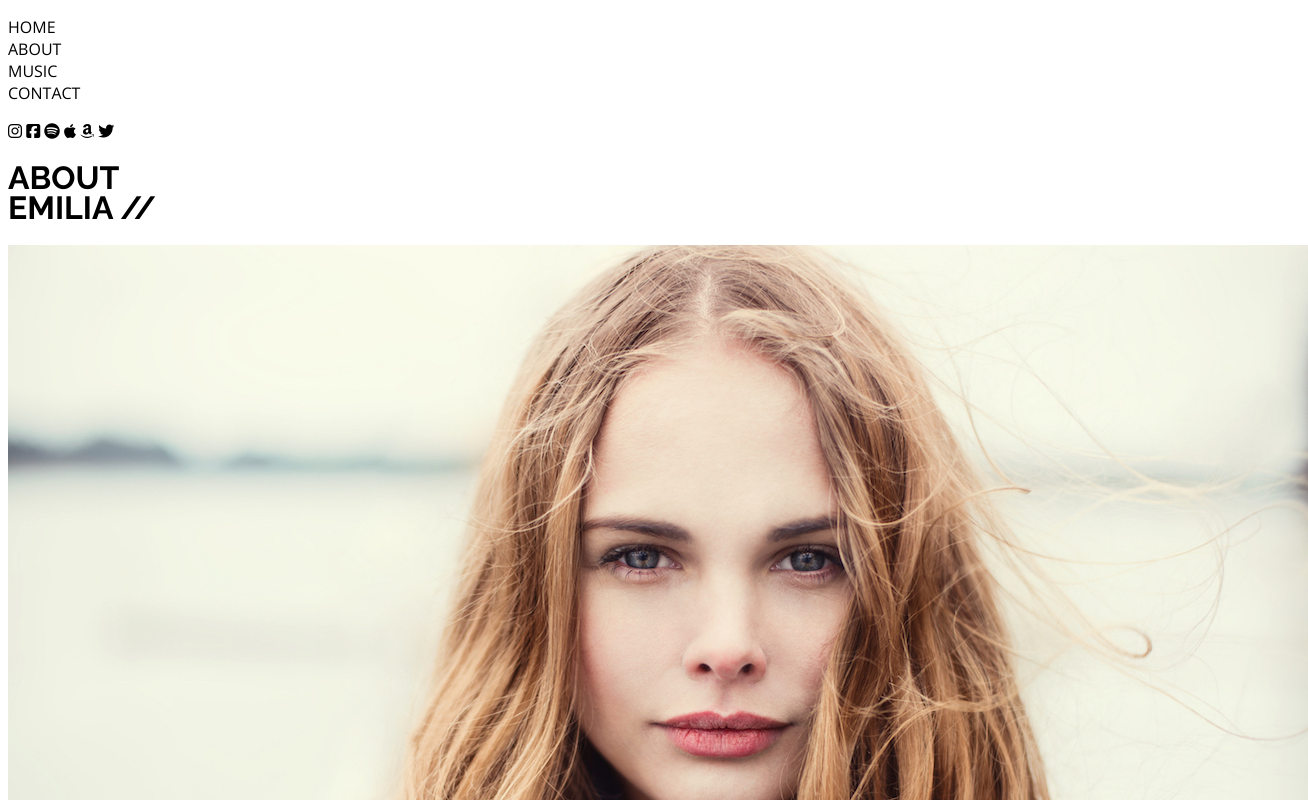
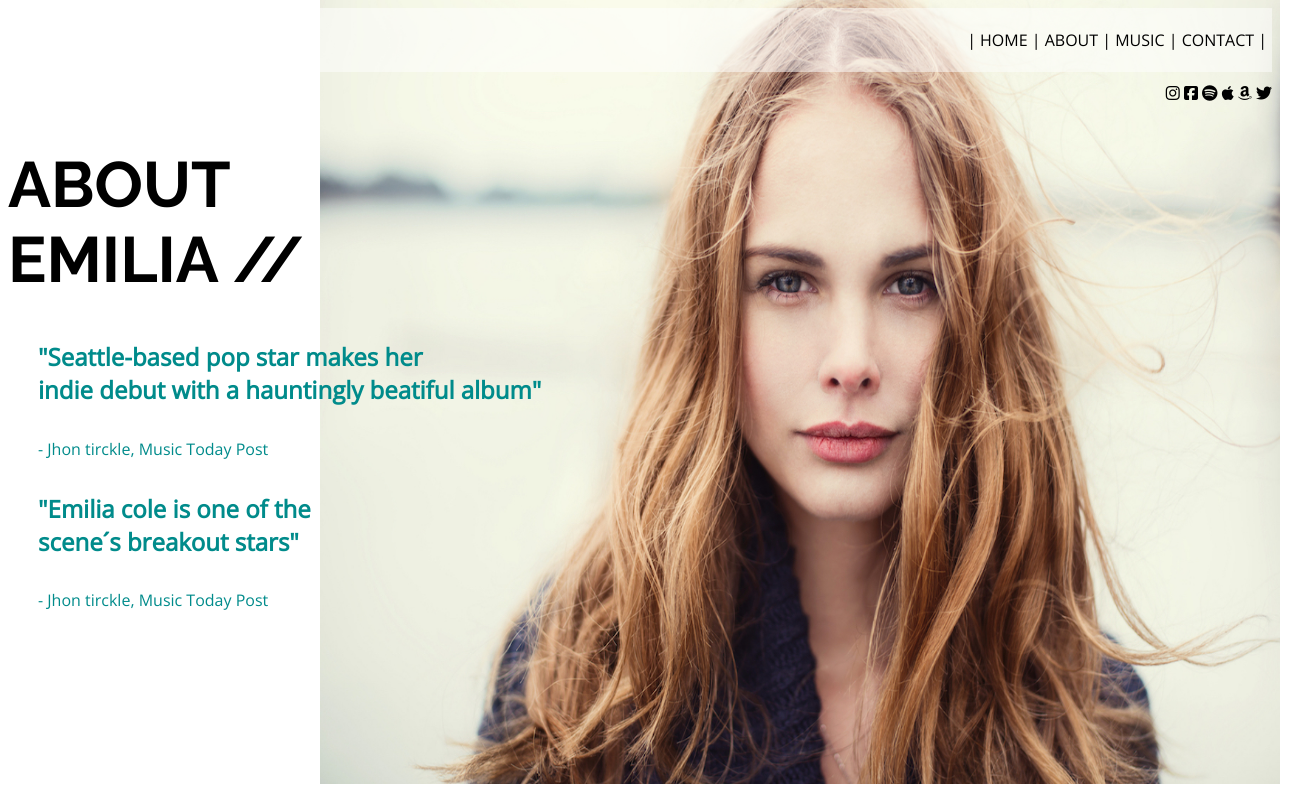
Before and after one commit to Alejandrodlk/Emilia_Cole, a website: page views/about.html in a window 1280 px wide. Shown: the top 800 px of the page, 1308 px wide, since content can reach past the window. Drawn offline with nearby package versions, Linux system fonts and the light colour scheme.

Commit message:
styles about done

```diff
--- a/public/css/about.css
+++ b/public/css/about.css
@@ -1,3 +1,18 @@
-.about h1{
-    line-height: 30px; /* Para achicar o agrandar el espacio que deja el <br> */
+body.about{
+    background-image: url("/images/emilia-about.jpg"); /* Imagen de fondo */
+    background-size: 75% 125% ; /* Achico la imagen, por defecto se repite para completar el 100% de la patalla */
+    background-repeat: no-repeat; /* Hago que no se repita */
+    background-position: right top ; /* Para ajustar para arriba */
 }
+
+.about section{
+    margin-left: 30px;
+    color: darkcyan;
+}
+.about h4{
+    font-size: 24px; /* tamaño fuente */
+}
+
+.about ul{
+    padding: 000;
+}
--- a/public/css/general.css
+++ b/public/css/general.css
@@ -16,6 +16,10 @@ h1,h2{
     font-family: "Raleway";
 }
 
+h1{
+    font-size: 64px; /* tamaño de fuente */
+}
+
 header nav ul li{
     text-transform: uppercase;
 }
--- /dev/null
+++ b/public/css/header.css
@@ -0,0 +1,17 @@
+header.horizontal nav ul li{ /* Selector de clase en html <header (about) class="horizontal"> */
+    display: inline; /* Cambia el elemento li que es en "bloque" a "en linea" */
+
+}
+
+header.horizontal nav{
+    text-align: right;
+}
+
+header.horizontal nav.menu{
+    background-color: rgba(255, 255, 255, 0.5); /* Opacidad del menu del header "rgba" */
+    padding: 5px; /* relleno */
+}
+
+header.horizontal nav.redes{
+    margin-top: 10px;   /* margen hacia arriba */
+}
--- a/public/css/home.css
+++ b/public/css/home.css
@@ -27,6 +27,5 @@ body.home{
 
 .home h1{
     background-color: rgba(255, 255, 255, 0.5); /* Opacidad del h1 home "rgba" */
-    font-size: 64px;
     margin-top: 130px;
 }
--- a/public/css/styles.css
+++ b/public/css/styles.css
@@ -1,5 +1,6 @@
 @import url('https://fonts.googleapis.com/css2?family=Open+Sans&family=Raleway:wght@400;700&family=Work+Sans&display=swap');
 @import "./general.css";
+@import "./header.css";
 @import "./home.css";
 @import "./music.css";
 @import "./contact.css";
--- a/views/about.html
+++ b/views/about.html
@@ -9,16 +9,16 @@
     <link rel="stylesheet" href="/css/styles.css">
 </head>
 <body class="about">
-    <header>
-        <nav>
+    <header class="horizontal">
+        <nav class="menu">
             <ul>
-                <li><a href="/">home</a></li> <!-- li*4<a  -->
-                <li><a href="/about">about</a></li> <!-- "li" elemento de bloque -->
-                <li><a href="/music">music</a></li>
-                <li><a href="/contact">contact</a></li>
+                <li><a href="/">| home</a></li> <!-- li*4<a  -->
+                <li><a href="/about">| about</a></li> <!-- "li" elemento de bloque -->
+                <li><a href="/music">| music</a></li>
+                <li><a href="/contact">| contact |</a></li>
             </ul>
-        </nav>
-        <nav>
+        </nav >
+        <nav class="redes">
             <a href=""><i class="fab fa-instagram"></i></a> <!-- icono de instagram -->
             <a href=""><i class="fab fa-facebook-square"></i></a>
             <a href=""><i class="fab fa-spotify"></i></a>
@@ -29,18 +29,17 @@
     </header>
     <main>
         <h1>ABOUT<br>EMILIA //</h1>
-        <img src="/images/emilia-about.jpg" alt="">
         <section>
             <article>
                 <h4>"Seattle-based pop star makes her <br>indie debut with a hauntingly beatiful album"</h4>
                 <ul>
-                    <li>Jhon tirckle, Music Today Post</li>
+                    <li>- Jhon tirckle, Music Today Post</li>
                 </ul>
             </article>
             <article>
                 <h4>"Emilia cole is one of the <br> scene´s breakout stars"</h4>
                 <ul>
-                    <li>Jhon tirckle, Music Today Post</li>
+                    <li>- Jhon tirckle, Music Today Post</li>
                 </ul>
             </article>
         </section>
```
Also changed, not shown: views/contact.html (+1 -1 lines), views/index.html (+1 -1 lines), views/music.html (+1 -1 lines).
